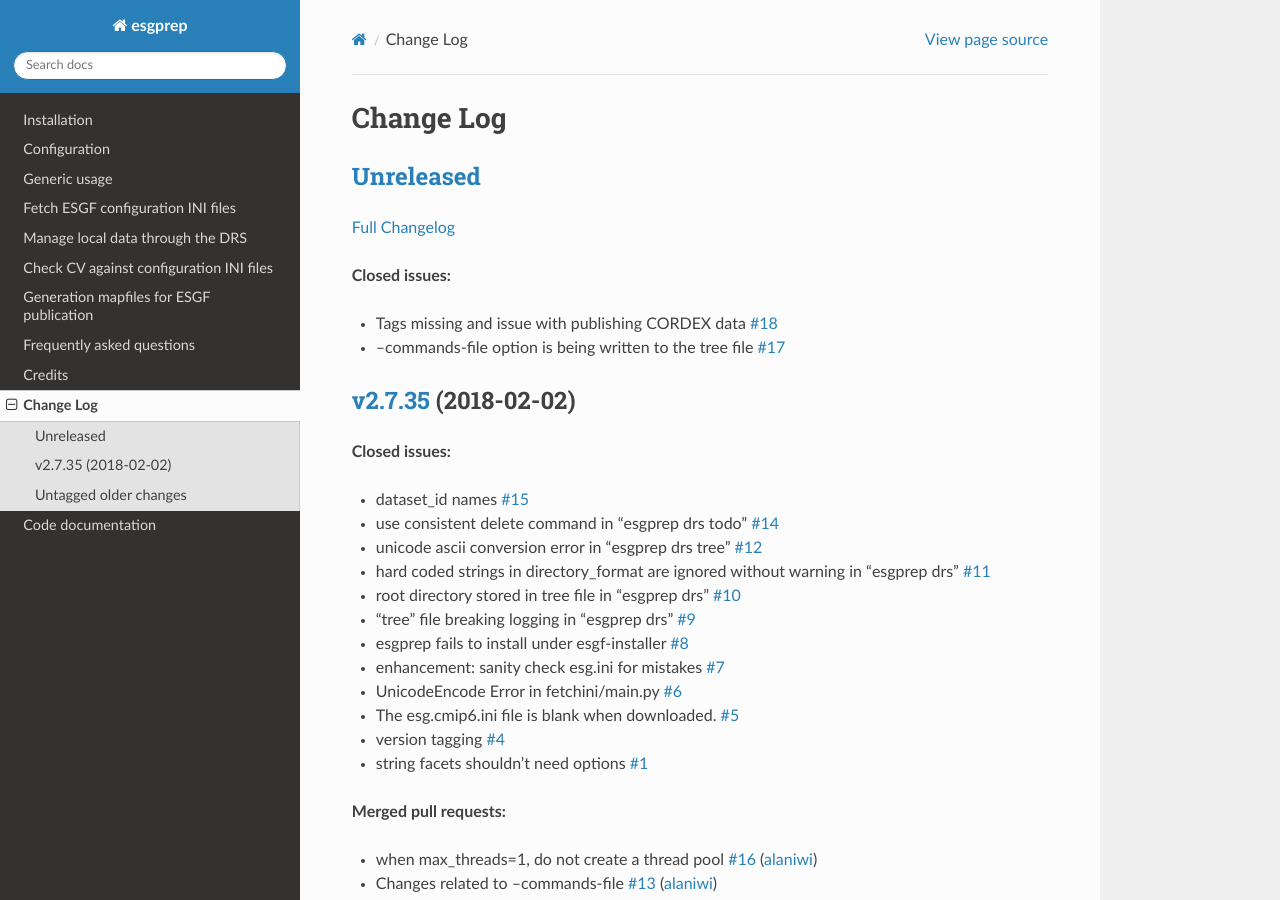
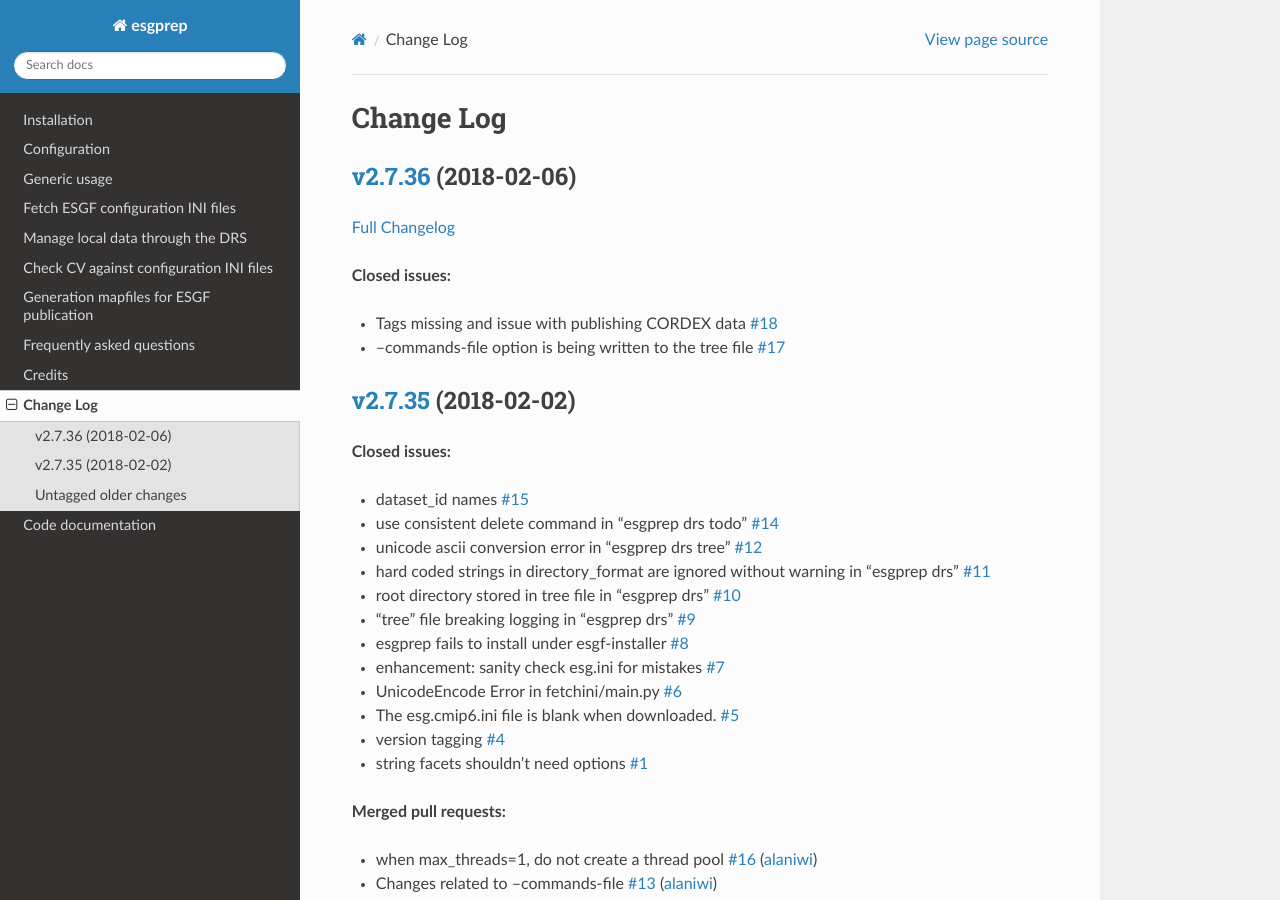
Before and after one commit to ESGF/esgf-prepare, a Sphinx documentation site: the page built from docs/log.rst, in a window 1280 px wide and 900 px high. Built offline with Sphinx 7.4.7 and the Read the Docs theme 2.0.0, drawn with Linux system fonts in a browser that asks for light colours; the version number could not be read and is left out.

Commit message:
Update changelog

```diff
--- a/docs/log.rst
+++ b/docs/log.rst
@@ -4,11 +4,11 @@
 Change Log
 ==========
 
-`Unreleased <https://github.com/ESGF/esgf-prepare/tree/HEAD>`__
----------------------------------------------------------------
+`v2.7.36 <https://github.com/ESGF/esgf-prepare/tree/v2.7.36>`__ (2018-02-06)
+----------------------------------------------------------------------------
 
 `Full
-Changelog <https://github.com/ESGF/esgf-prepare/compare/v2.7.35...HEAD>`__
+Changelog <https://github.com/ESGF/esgf-prepare/compare/v2.7.35...v2.7.36>`__
 
 **Closed issues:**
 
```
